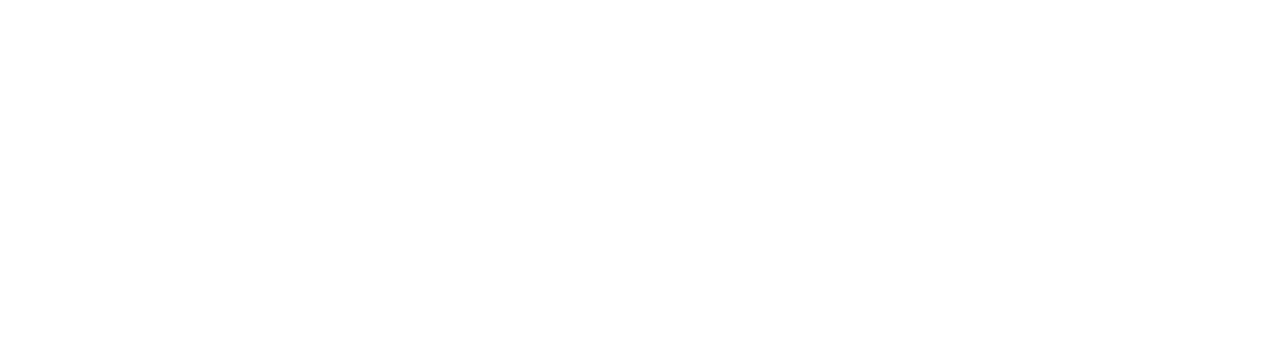
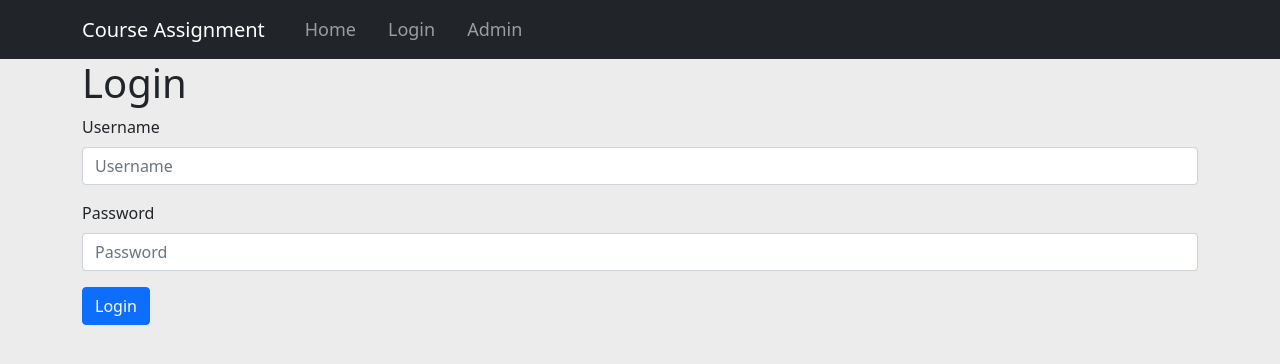
Before and after one commit to 7oiden/js-frameworks-ca, a React (Create React App) app: page /login in a window 1280 px wide. Before the commit this address had no page. Shown: the top 364 px of the page. Built offline with nearby package versions, Linux system fonts and the light colour scheme.

Commit message:
login added

```diff
--- a/src/App.js
+++ b/src/App.js
@@ -1,6 +1,7 @@
 import { BrowserRouter as Router, Routes, Route } from "react-router-dom";
 import { AuthProvider } from "./context/AuthContext";
 import Home from "./components/pages/Home";
+import Login from "./components/pages/Login";
 import Admin from "./components/pages/Admin";
 import "./sass/style.scss";
 
@@ -10,8 +11,8 @@
       <Router>
         <Routes>
           <Route path="/" element={<Home />}></Route>
-          {/* <Route path="/detail/:param" element={<Detail />}></Route>
-          <Route path="/login" element={<Login />}></Route> */}
+          {/* <Route path="/detail/:param" element={<Detail />}></Route> */}
+          <Route path="/login" element={<Login />}></Route>
           <Route path="/admin" element={<Admin />}></Route>
         </Routes>
       </Router>
--- a/src/components/common/FormError.js
+++ b/src/components/common/FormError.js
@@ -0,0 +1,9 @@
+import PropTypes from "prop-types";
+
+export default function FormError({ children }) {
+  return <span className="form-error">{children}</span>;
+}
+
+FormError.propTypes = {
+  children: PropTypes.node.isRequired,
+};
--- a/src/components/layout/CustomNav.js
+++ b/src/components/layout/CustomNav.js
@@ -14,6 +14,9 @@
             <Link to="/" className="nav-link">
               Home
             </Link>
+            <Link to="/login" className="nav-link">
+              Login
+            </Link>
             <Link to="/admin" className="nav-link">
               Admin
             </Link>
--- /dev/null
+++ b/src/components/pages/Login.js
@@ -0,0 +1,100 @@
+import { useState, useContext } from "react";
+import { useNavigate } from "react-router-dom";
+import { useForm } from "react-hook-form";
+import * as yup from "yup";
+import { yupResolver } from "@hookform/resolvers/yup";
+import axios from "axios";
+import AuthContext from "../../context/AuthContext";
+import Layout from "../layout/Layout";
+import Heading from "../layout/Heading";
+import Form from "react-bootstrap/Form";
+import Button from "react-bootstrap/Button";
+import FormError from "../common/FormError";
+import AlertMessage from "../common/AlertMessage";
+import { BASE_URL, TOKEN_PATH } from "../../constants/api";
+
+const loginUrl = BASE_URL + TOKEN_PATH;
+
+const schema = yup.object().shape({
+  username: yup.string().required("Please enter your username"),
+  password: yup.string().required("Please enter your password"),
+});
+
+export default function Login() {
+  const [submitting, setSubmitting] = useState(false);
+  const [loginError, setLoginError] = useState(null);
+
+  const history = useNavigate();
+
+  const {
+    register,
+    handleSubmit,
+    formState: { errors },
+  } = useForm({
+    resolver: yupResolver(schema),
+  });
+
+  const [auth, setAuth] = useContext(AuthContext);
+
+  async function onSubmit(data) {
+    setSubmitting(true);
+    setLoginError(null);
+
+    console.log(data);
+
+    try {
+      const response = await axios.post(loginUrl, data);
+      console.log("response:", response.data);
+      setAuth(response.data);
+      history("/admin");
+    } catch (error) {
+      console.log("error", error);
+      setLoginError(error.toString());
+    } finally {
+      setSubmitting(false);
+    }
+  }
+
+  return (
+    <Layout>
+      <Heading>Login</Heading>
+      <Form onSubmit={handleSubmit(onSubmit)}>
+        {loginError && (
+          <AlertMessage
+            variant="warning"
+            message="Username and/or password is incorrect"
+          />
+        )}
+        <fieldset disabled={submitting}>
+          <Form.Group className="mb-3" controlId="formBasicEmail">
+            <Form.Label>Username</Form.Label>
+            <Form.Control
+              type="text"
+              placeholder="Username"
+              {...register("username")}
+            />
+            {errors.username && (
+              <FormError>{errors.username.message}</FormError>
+            )}
+          </Form.Group>
+
+          <Form.Group className="mb-3" controlId="formBasicPassword">
+            <Form.Label>Password</Form.Label>
+            <Form.Control
+              type="text"
+              placeholder="Password"
+              {...register("password")}
+            />
+            {errors.password && (
+              <FormError>{errors.password.message}</FormError>
+            )}
+          </Form.Group>
+
+          <Button variant="primary" type="submit">
+            {submitting ? "Wait..." : "Login"}
+          </Button>
+        </fieldset>
+      </Form>
+    </Layout>
+  );
+}
--- a/src/constants/api.js
+++ b/src/constants/api.js
@@ -0,0 +1,2 @@
+export const BASE_URL = "http://localhost/js-frameworks-ca/wordpress/wp-json/";
+export const TOKEN_PATH = "jwt-auth/v1/token";
--- a/src/sass/partials/_base.scss
+++ b/src/sass/partials/_base.scss
@@ -0,0 +1,24 @@
+html {
+  box-sizing: border-box;
+  height: 100%;
+}
+
+#root {
+  height: 100%;
+  display: flex;
+  flex-direction: column;
+}
+
+body {
+  background-color: rgb(236, 236, 236);
+  height: 100%;
+}
+
+.flex-wrapper {
+  flex: 1 0 auto;
+}
+
+a {
+  display: block;
+  text-decoration: none;
+}
--- a/src/sass/partials/_typography.scss
+++ b/src/sass/partials/_typography.scss
@@ -0,0 +1,12 @@
+.form-error {
+  color: red;
+
+  &::before {
+    content: "* ";
+  }
+}
+
+.nav-link {
+  font-size: 1.125rem;
+  margin-left: 1rem;
+}
--- a/src/sass/style.scss
+++ b/src/sass/style.scss
@@ -1 +1,6 @@
 @import "~bootstrap/scss/bootstrap";
+
+@import "./partials/base";
+@import "./partials/layout";
+@import "./partials/typography";
+@import "./partials/footer";
```
Also changed, not shown: src/sass/partials/_footer.scss (added).
